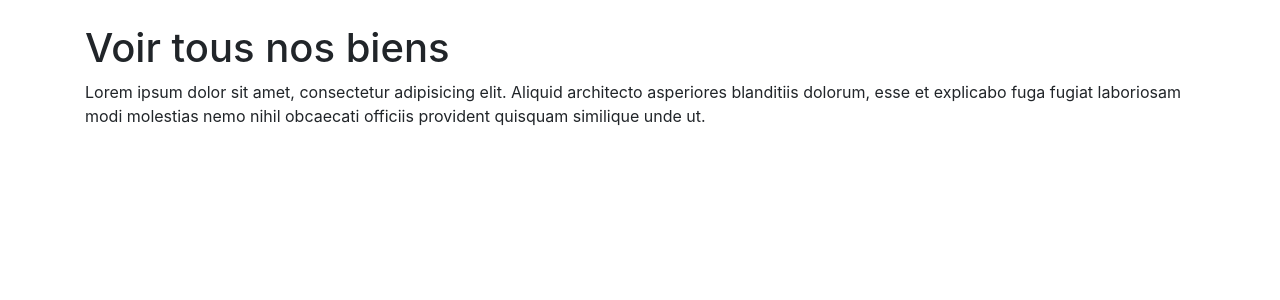
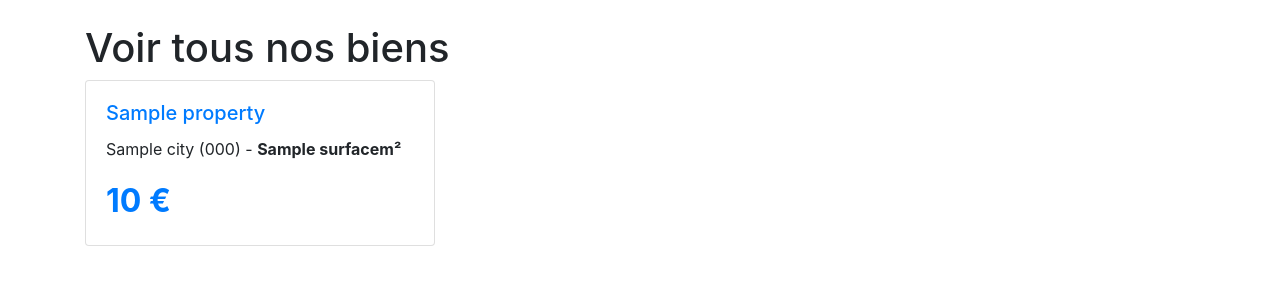
Before and after one commit to magicolala/MaSuperAgence, a Symfony app: template templates/property/index.html.twig in a window 1280 px wide. Shown: the part 56-356 px from the top of the page. Run offline with Twig, Linux system fonts and the light colour scheme; the template is opened without the code that fills it: most values are stand-ins (such as "Sample title", 1, 10 or a date in 2020); some libraries are stand-ins or nearby versions.

Commit message:
pagination

```diff
--- a/composer.json
+++ b/composer.json
@@ -7,6 +7,7 @@
         "ext-iconv": "*",
         "cocur/slugify": "^3.2",
         "friendsofsymfony/user-bundle": "~2.0",
+        "knplabs/knp-paginator-bundle": "^2.8",
         "sensio/framework-extra-bundle": "^5.1",
         "symfony/asset": "4.2.*",
         "symfony/console": "4.2.*",
--- a/config/bundles.php
+++ b/config/bundles.php
@@ -16,4 +16,5 @@ return [
     Symfony\Bundle\WebServerBundle\WebServerBundle::class => ['dev' => true],
     Doctrine\Bundle\FixturesBundle\DoctrineFixturesBundle::class => ['dev' => true, 'test' => true],
     FOS\UserBundle\FOSUserBundle::class => ['all' => true],
+    Knp\Bundle\PaginatorBundle\KnpPaginatorBundle::class => ['all' => true]
 ];
--- /dev/null
+++ b/templates/property/_property.html.twig
@@ -0,0 +1,17 @@
+<div class="card mb-4">
+    <div class="card-body">
+        <h5 class="card-title">
+            <a href="{{ path('property.show', {slug: property.slug, id: property.id}) }}">
+                {{ property.title }}
+            </a>
+        </h5>
+        <div class="card-text">
+            <p>{{ property.city }} ({{ property.postalCode }}) -
+                <span class="font-weight-bold">{{ property.surface }}m²</span>
+            </p>
+        </div>
+        <div class="text-primary" style="font-size: 2em; font-weight: bold;">
+            {{ property.formattedPrice }} €
+        </div>
+    </div>
+</div>
--- a/templates/property/index.html.twig
+++ b/templates/property/index.html.twig
@@ -5,8 +5,17 @@
 {% block body %}
     <div class="container mt-4">
         <h1>Voir tous nos biens</h1>
-        <p>Lorem ipsum dolor sit amet, consectetur adipisicing elit. Aliquid architecto asperiores blanditiis dolorum,
-            esse et explicabo fuga fugiat laboriosam modi molestias nemo nihil obcaecati officiis provident quisquam
-            similique unde ut.</p>
+
+        <div class="row">
+            {% for property in properties %}
+                <div class="col-md-4">
+                    {% include 'property/_property.html.twig' %}
+                </div>
+            {% endfor %}
+        </div>
+        {# display navigation #}
+        <div class="pagination">
+            {{ knp_pagination_render(properties) }}
+        </div>
     </div>
 {% endblock body %}
```
Also changed, not shown: src/Controller/PropertyController.php (+11 -2 lines), src/Repository/PropertyRepository.php (+4 -4 lines), 2 other files.
